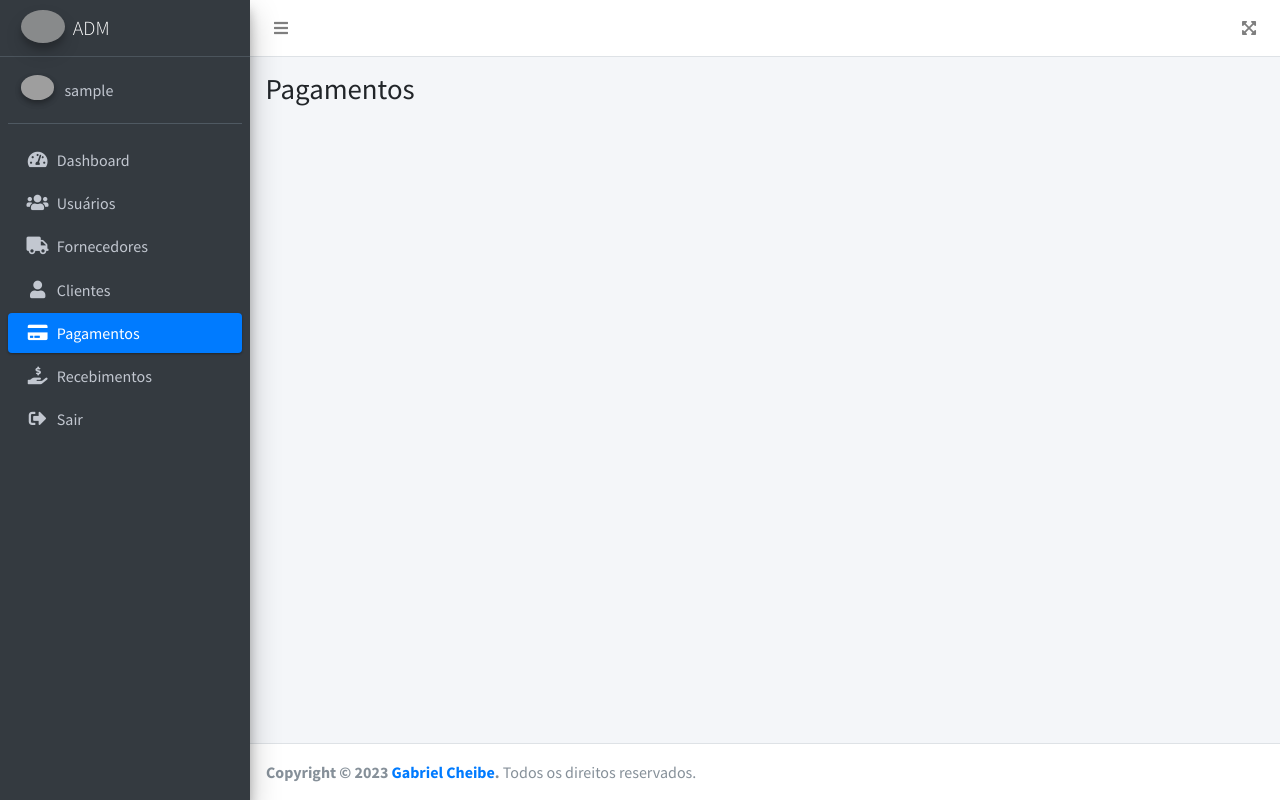
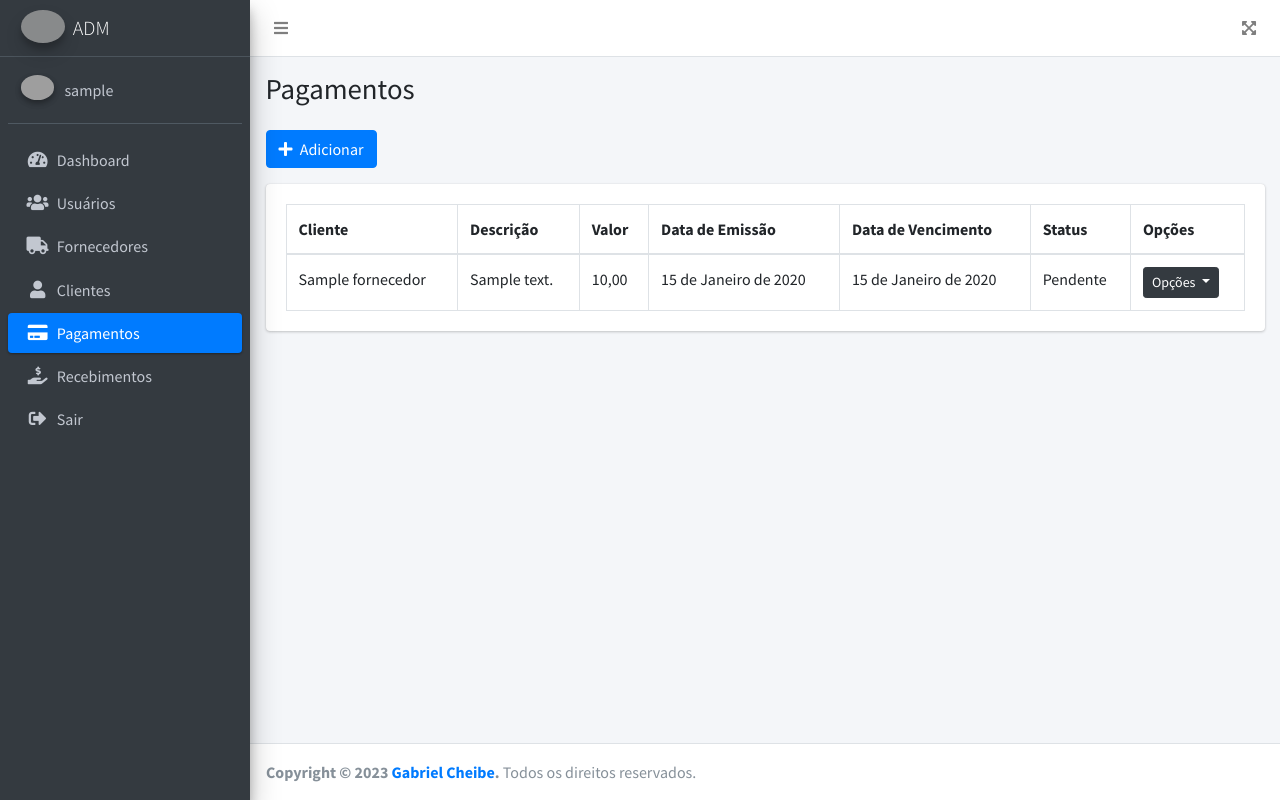
Before and after one commit to cheibe/adm-otima, a Django app: page /pagamentos/ in a window 1280 px wide. Run offline with Django 4.2, Linux system fonts and the light colour scheme; a user stored in the database is signed in; tables that the repository leaves empty hold one stand-in row (values such as "Sample post"); some libraries are stand-ins or nearby versions; grey boxes are pictures that could not be loaded.

Commit message:
Pagamentos e recebimentos

```diff
--- a/app_otima/models.py
+++ b/app_otima/models.py
@@ -6,6 +6,11 @@ RECEBIMENTO_STATUS = [
     ('cancelado', 'Cancelado'),
 ]
 
+PAGAMENTO_STATUS = [
+    ('pendente', 'Pendente'),
+    ('pago', 'Pago'),
+    ('cancelado', 'Cancelado'),
+]
 
 class Fornecedor(models.Model):
     nome = models.CharField(max_length=120, verbose_name='Nome')
@@ -42,3 +47,12 @@ class Recebimento(models.Model):
     data_emissao = models.DateField(auto_now_add=True, verbose_name='Data de Emissão')
     data_vencimento = models.DateField(verbose_name='Data de Vencimento')
     status = models.CharField(max_length=30, choices=RECEBIMENTO_STATUS, default='pendente')
+
+
+class Pagamento(models.Model):
+    fornecedor = models.ForeignKey(Fornecedor, on_delete=models.SET_NULL, null=True)
+    descricao = models.CharField(max_length=255, verbose_name='Descrição')
+    valor = models.DecimalField(max_digits=10, decimal_places=2, verbose_name='Valor')
+    data_emissao = models.DateField(auto_now_add=True, verbose_name='Data de Emissão')
+    data_vencimento = models.DateField(verbose_name='Data de Vencimento')
+    status = models.CharField(max_length=30, choices=PAGAMENTO_STATUS, default='pendente')
--- a/app_otima/templates/clientes/clientes.html
+++ b/app_otima/templates/clientes/clientes.html
@@ -28,8 +28,8 @@
                                       Opções
                                     </button>
                                     <div class="dropdown-menu">
-                                      <a class="dropdown-item" href="#">Editar</a>
-                                      <a class="dropdown-item" href="#">Deletar</a>
+                                      <a class="dropdown-item" href="{% url 'editar_clientes' cliente.id %}">Editar</a>
+                                      <a class="dropdown-item" href="{% url 'deletar_clientes' cliente.id %}">Deletar</a>
                                     </div>
                                 </div>
                             </td>
--- a/app_otima/templates/fornecedores/fornecedores.html
+++ b/app_otima/templates/fornecedores/fornecedores.html
@@ -28,8 +28,8 @@
                                       Opções
                                     </button>
                                     <div class="dropdown-menu">
-                                      <a class="dropdown-item" href="#">Editar</a>
-                                      <a class="dropdown-item" href="#">Deletar</a>
+                                      <a class="dropdown-item" href="{% url 'editar_fornecedor' fornecedor.id %}">Editar</a>
+                                      <a class="dropdown-item" href="{% url 'deletar_fornecedor' fornecedor.id %}">Deletar</a>
                                     </div>
                                 </div>
                             </td>
--- a/app_otima/templates/pagamentos/pagamentos.html
+++ b/app_otima/templates/pagamentos/pagamentos.html
@@ -1 +1,51 @@
 {% extends 'base.html' %}
+
+{% load bootstrap4 %}
+
+{% block conteudo %}
+    <a href="{% url 'adicionar_pagamento' %}" class="btn btn-primary mb-3">
+        <span class="fas fa-plus mr-1"></span>
+        Adicionar
+    </a>
+    <div class="card">
+        <div class="card-body">
+            <table class="table table-bordered table-hover">
+                <thead>
+                    <tr>
+                        <th>Cliente</th>
+                        <th>Descrição</th>
+                        <th>Valor</th>
+                        <th>Data de Emissão</th>
+                        <th>Data de Vencimento</th>
+                        <th>Status</th>
+                        <th>Opções</th>
+                    </tr>
+                </thead>
+                <tbody>
+                    {% for pagamento in pagamentos %}
+                        <tr>
+                            <td>{{ pagamento.fornecedor }}</td>
+                            <td>{{ pagamento.descricao }}</td>
+                            <td>{{ pagamento.valor }}</td>
+                            <td>{{ pagamento.data_emissao }}</td>
+                            <td>{{ pagamento.data_vencimento }}</td>
+                            <td>{{ pagamento.get_status_display }}</td>
+                            <td>
+                                <div class="dropdown">
+                                    <button class="btn btn-dark btn-sm dropdown-toggle" type="button" data-toggle="dropdown">
+                                      Opções
+                                    </button>
+                                    <div class="dropdown-menu">
+                                      <a class="dropdown-item" href="{% url 'editar_pagamento' pagamento.id %}">Editar</a>
+                                      <a class="dropdown-item" href="{% url 'deletar_pagamento' pagamento.id %}">Deletar</a>
+                                    </div>
+                                </div>
+
+                            </td>
+                        </tr>
+                    {% endfor %}
+                </tbody>
+            </table>
+        </div>
+    </div>
+{% endblock %}
--- a/app_otima/views.py
+++ b/app_otima/views.py
@@ -5,8 +5,8 @@ from django.contrib.auth.decorators import login_required
 from django.contrib.auth.forms import AuthenticationForm, SetPasswordForm
 from django.contrib import messages
 
-from app_otima.models import Fornecedor, Cliente, Recebimento
-from app_otima.forms import FornecedorForm, clientesForm, RecebimentoForm
+from app_otima.models import Fornecedor, Cliente, Recebimento, Pagamento
+from app_otima.forms import FornecedorForm, clientesForm, RecebimentoForm, PagamentoForm, EditFornecedorForm, EditclientesForm, EditRecebimentoForm, EditPagamentoForm
 
 from app_otima.forms import UsuarioForm, EditUsuarioForm
 
@@ -62,10 +62,27 @@ def adicionar_fornecedor(request):
 
 @login_required
 def editar_fornecedor(request, fornecedor_id):
-    return render(request, 'fornecedores/editar.html', {
-        'title': f'Editar Fornecedor - Teste',
+    fornecedor = get_object_or_404(Fornecedor, pk=fornecedor_id)
+    if request.method == 'POST':
+        form = EditFornecedorForm(request.POST, instance=Fornecedor)
+        if form.is_valid():
+            fornecedor = form.save()
+            messages.success(request, f'Fornecedor "{fornecedor.nome}" editado com sucesso!')
+            return redirect('fornecedores')
+    else:
+        form = EditFornecedorForm(instance=fornecedor)
+    return render(request, 'fornecedores/adicionar.html', {
+        'title': f'Editar Fornecedor: {fornecedor.nome}',
+        'form': form
     })
 
+@login_required
+def deletar_fornecedor(request, fornecedor_id):
+    fornecedor = get_object_or_404(Fornecedor, pk=fornecedor_id)
+
+    fornecedor.delete()
+    messages.success(request, f'Fornecedor "{fornecedor.nome}" deletado com sucesso!')
+    return redirect('fornecedores')
 
 @login_required
 def usuarios(request):
@@ -167,9 +184,76 @@ def adicionar_clientes(request):
     })
 
 @login_required
+def editar_clientes(request, cliente_id):
+    cliente = get_object_or_404(Cliente, pk=cliente_id)
+    if request.method == 'POST':
+        form = EditclientesForm(request.POST, instance=Cliente)
+        if form.is_valid():
+            cliente = form.save()
+            messages.success(request, f'Cliente "{cliente.nome}" editado com sucesso!')
+            return redirect('clientes')
+    else:
+        form = EditclientesForm(instance=cliente)
+    return render(request, 'clientes/adicionar_clientes.html', {
+        'title': f'Editar Cliente: {cliente.nome}',
+        'form': form
+    })
+
+@login_required
+def deletar_clientes(request, cliente_id):
+    cliente = get_object_or_404(Cliente, pk=cliente_id)
+
+    cliente.delete()
+    messages.success(request, f'Cliente "{cliente.nome}" deletado com sucesso!')
+    return redirect('clientes')
+
+
+@login_required
 def pagamentos(request):
-    return render(request, 'pagamentos/pagamentos.html', {'title': 'Pagamentos'})
+    pagamento = Pagamento.objects.all()
+    return render(request, 'pagamentos/pagamentos.html', {
+        'title': 'Pagamentos',
+        'pagamentos': pagamento
+        })
 
+@login_required
+def adicionar_pagamento(request):
+    if request.method == 'POST':
+        form = PagamentoForm(request.POST)
+        if form.is_valid():
+            pagameento = form.save()
+            messages.success(request, f'Pagamento adicionado com sucesso!')
+            return redirect('pagamentos')
+    else:
+        form = PagamentoForm()
+    return render(request, 'pagamentos/adicionar_pagamento.html', {
+        'title': 'Adicionar Pagamento',
+        'form': form
+    })
+
+@login_required
+def editar_pagamento(request, pagamento_id):
+    pagamento = get_object_or_404(Pagamento, pk=pagamento_id)
+    if request.method == 'POST':
+        form = EditPagamentoForm(request.POST, instance=pagamento)
+        if form.is_valid():
+            pagamento = form.save()
+            messages.success(request, f'Pagamento editado com sucesso!')
+            return redirect('pagamentos')
+    else:
+        form = EditPagamentoForm(instance=pagamento)
+    return render(request, 'pagamentos/adicionar_pagamento.html', {
+        'title': f'Editar Pagamento: ',
+        'form': form
+    })
+
+@login_required
+def deletar_pagamento(request, pagamento_id):
+    pagamento = get_object_or_404(Pagamento, pk=pagamento_id)
+
+    pagamento.delete()
+    messages.success(request, f'Pagamento deletado com sucesso!')
+    return redirect('pagamentos')
 
 @login_required
 def recebimentos(request):
@@ -187,7 +271,7 @@ def adicionar_recebimento(request):
         form = RecebimentoForm(request.POST)
         if form.is_valid():
             recebimento = form.save()
-            messages.success(request, f'Recebimento {recebimento.descricao} adicionado com sucesso!')
+            messages.success(request, f'Recebimento adicionado com sucesso!')
             return redirect('recebimentos')
     else:
         form = RecebimentoForm()
@@ -195,3 +279,27 @@ def adicionar_recebimento(request):
         'title': 'Adicionar Recebimento',
         'form': form
     })
+
+@login_required
+def editar_recebimento(request, recebimento_id):
+    recebimento = get_object_or_404(Recebimento, pk=recebimento_id)
+    if request.method == 'POST':
+        form = EditRecebimentoForm(request.POST, instance=recebimento)
+        if form.is_valid():
+            recebimento = form.save()
+            messages.success(request, f'Recebimento editado com sucesso!')
+            return redirect('recebimentos')
+    else:
+        form = EditRecebimentoForm(instance=recebimento)
+    return render(request, 'recebimentos/adicionar_recebimento.html', {
+        'title': f'Editar Recimento: ',
+        'form': form
+    })
+
+@login_required
+def deletar_recebimento(request, recebimento_id):
+    recebimento = get_object_or_404(Recebimento, pk=recebimento_id)
+
+    recebimento.delete()
+    messages.success(request, f'Recebimento deletado com sucesso!')
+    return redirect('recebimentos')
--- a/projeto_otima/urls.py
+++ b/projeto_otima/urls.py
@@ -13,9 +13,12 @@ urlpatterns = [
     path('fornecedores/', views.fornecedores, name='fornecedores'),
     path('fornecedores/adicionar/', views.adicionar_fornecedor, name='adicionar_fornecedor'),
     path('fornecedores/editar/<fornecedor_id>/', views.editar_fornecedor, name='editar_fornecedor'),
+    path('fornecedores/deletar/<fornecedor_id>/', views.deletar_fornecedor, name='deletar_fornecedor'),
 
     path('clientes/', views.clientes, name='clientes'),
     path('clientes/adicionar/', views.adicionar_clientes, name='adicionar_clientes'),
+    path('clientes/editar/<cliente_id>/', views.editar_clientes, name='editar_clientes'),
+    path('clientes/deletar/<cliente_id>/', views.deletar_clientes, name='deletar_clientes'),
 
     path('usuarios/', views.usuarios, name='usuarios'),
     path('usuarios/adicionar/', views.adicionar_usuario, name='adicionar_user'),
@@ -24,7 +27,12 @@ urlpatterns = [
     path('usuarios/deletar/<user_id>/', views.deletar_usuario, name='deletar_user'),
 
     path('pagamentos/', views.pagamentos, name='pagamentos'),
+    path('pagamentos/adicionar', views.adicionar_pagamento, name='adicionar_pagamento'),
+    path('pagamentos/editar/<pagamento_id>/', views.editar_pagamento, name='editar_pagamento'),
+    path('pagamentos/deletar/<pagamento_id>/', views.deletar_pagamento, name='deletar_pagamento'),
 
     path('recebimentos/', views.recebimentos, name='recebimentos'),
-    path('recebimentos/adicionar', views.adicionar_recebimento, name='adicionar_recebimento')
+    path('recebimentos/adicionar', views.adicionar_recebimento, name='adicionar_recebimento'),
+    path('recebimentos/editar/<recebimento_id>/', views.editar_recebimento, name='editar_recebimento'),
+    path('recebimento/deletar/<recebimento_id>/', views.deletar_recebimento, name='deletar_recebimento'),
 ]
```
Also changed, not shown: app_otima/forms.py (+60 -1 lines), app_otima/templates/pagamentos/adicionar_pagamento.html (added, +22 -0 lines), app_otima/templates/recebimentos/recebimentos.html (+14 -1 lines), app_otima/migrations/0006_alter_recebimento_status_pagamento.py (added), app_otima/templates/fornecedores/editar.html (deleted).
